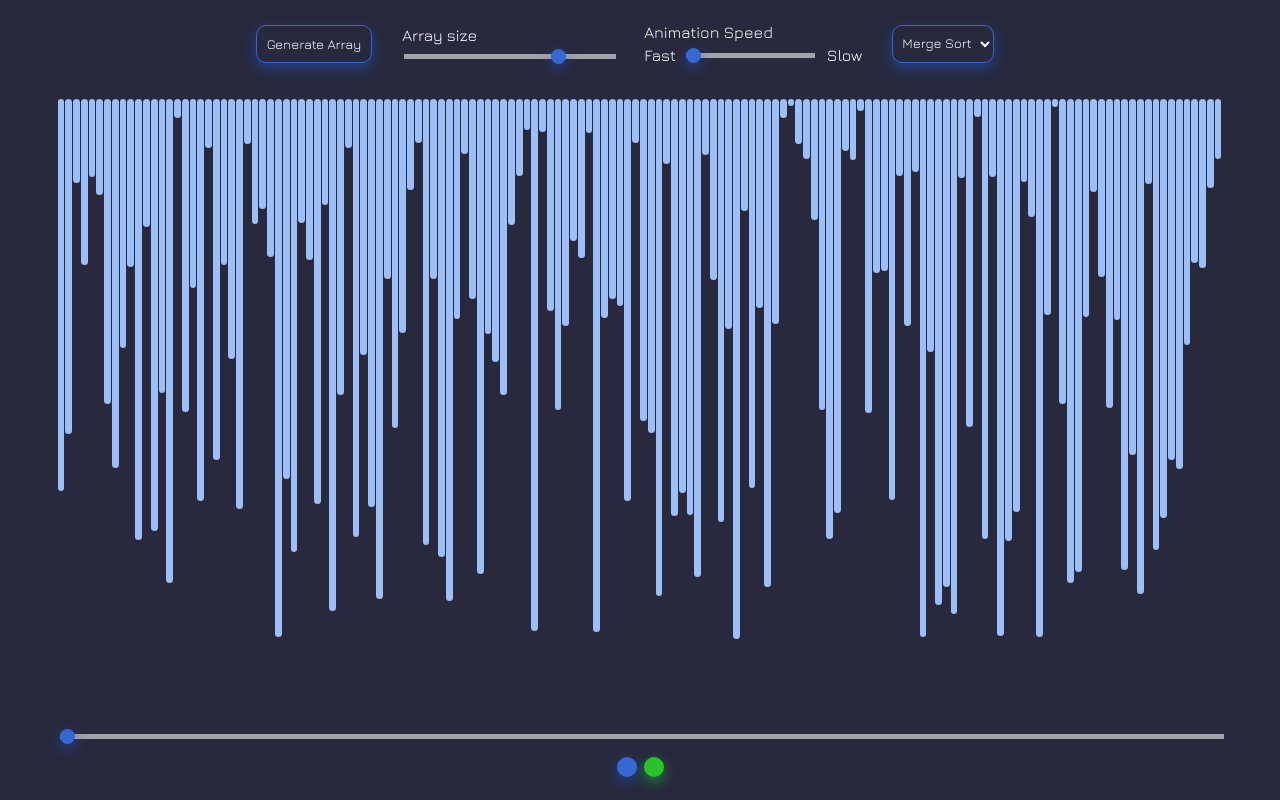
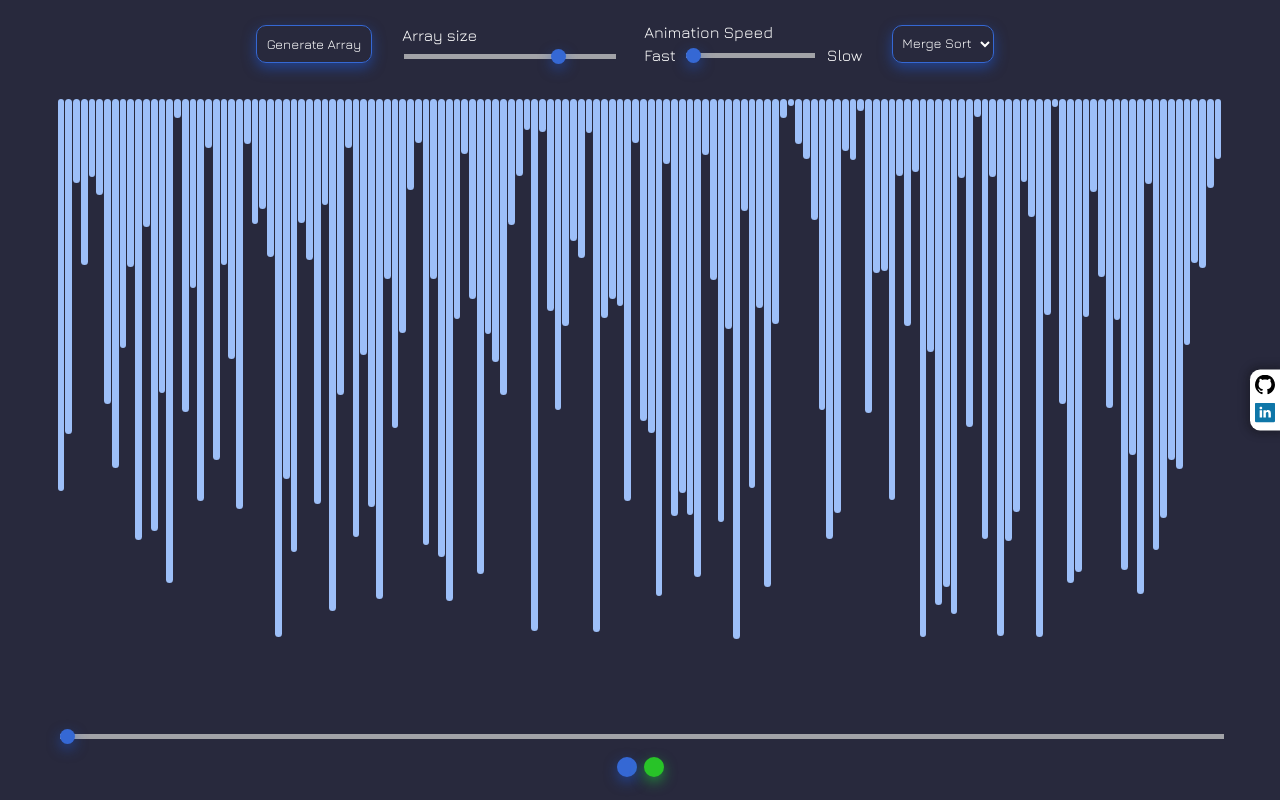
Before and after one commit to sohail-js/sorting-visualizer, a website with bundled scripts: page index.html in a window 1280 px wide. Built offline with nearby package versions, Linux system fonts and the light colour scheme; some icons are missing.

Commit message:
added credits

```diff
--- a/assets/style.scss
+++ b/assets/style.scss
@@ -241,11 +241,39 @@ select {
     }
 }
 
+// CREDITS
+.credits {
+    position: fixed;
+    right: 0;
+    top: 50%;
+    transform: translateY(-50%);
+    background-color: #fff;
+    // border: 1px solid blue;
+    box-shadow: 0 0 8px 3px #0a0a0a5c;
+    padding: 5px;
+    border-top-left-radius: 10px;
+    border-bottom-left-radius: 10px;
+
+    > div{
+        transition: all .1s;
+        img{
+            width: 20px;
+            height: 20px;
+        }
+
+        &:not(:first-child){
+            margin-top: 5px;
+        }
+
+        &:hover{
+            transform: scale(1.1);
+        }
+    }
+}
 
 // CROSS-BROWSER COMPATIBILITY
 // MS Edge
-@supports (-ms-ime-align:auto) {
-
+@supports (-ms-ime-align: auto) {
     .slider-container {
         width: 200px;
     }
@@ -256,7 +284,7 @@ select {
         }
     }
 
-    .slider{
+    .slider {
         background-color: #fff;
     }
 }
--- a/index.html
+++ b/index.html
@@ -15,6 +15,20 @@
 </head>
 
 <body>
+    <!-- Github & LinkedIn -->
+    <div class="credits">
+        <div class="github">
+            <a href="https://github.com/abdulsohailmohd/sorting-visualizer" target="_blank" title="Github">
+                <img src="assets/github-logo.svg" alt="Github" />
+            </a>
+        </div>
+        <div class="linkedin">
+            <a href="https://www.linkedin.com/in/sohail-js" target="_blank" title="LinkedIn">
+                <img src="assets/linkedin.svg" alt="LinkedIn" />
+            </a>
+        </div>
+    </div>
+
     <div class="page-wrapper">
         <div class="toolbar toolbar-top">
             <button id="generateArrayBtn" class="btn btn-primary-outline">Generate Array</button>
```
Also changed, not shown: assets/github-logo.svg (added), assets/linkedin.svg (added), assets/style.css.
